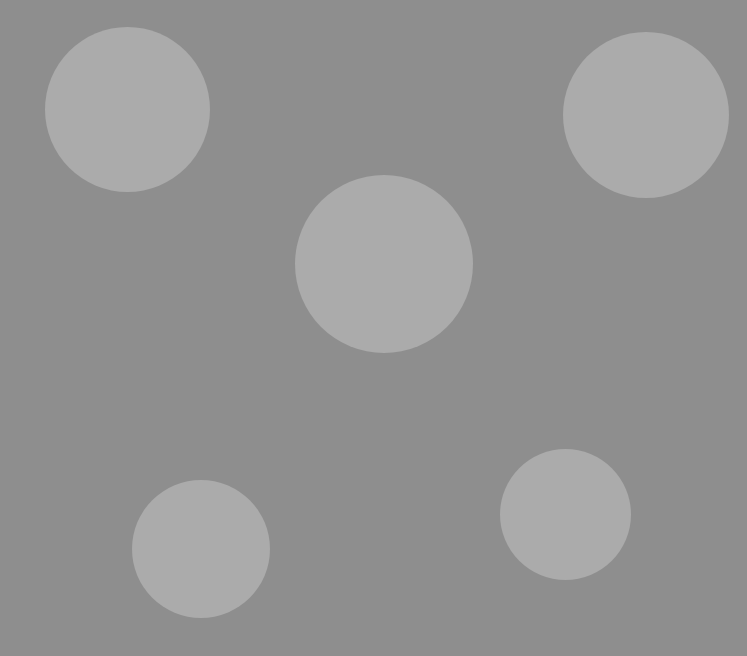
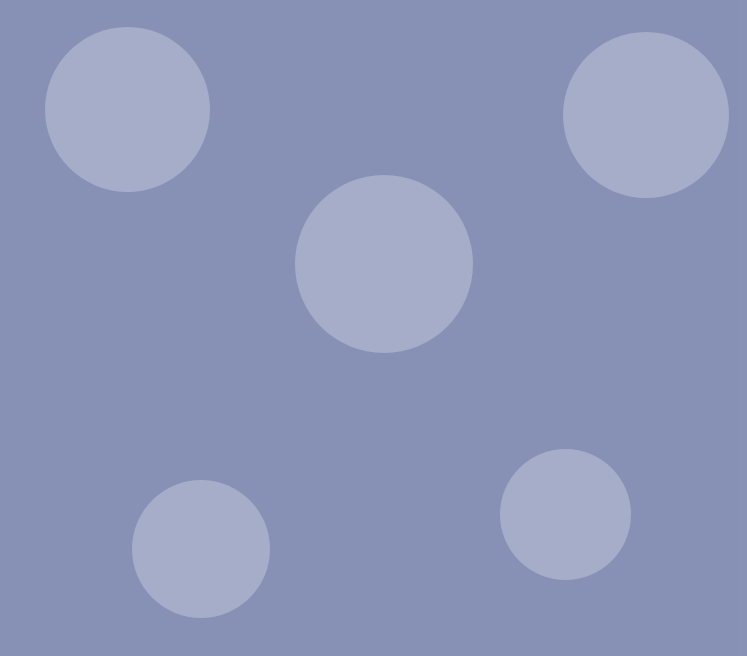
Before and after one commit to aSwanting/bouncing-circle, a plain HTML site: page index.html in a window 1280 px wide. Shown: the whole page, without its empty margins (533-1280 px from the left). Drawn offline with nearby package versions, Linux system fonts and the light colour scheme.

Commit message:
change bg

```diff
--- a/css/style.css
+++ b/css/style.css
@@ -1,6 +1,6 @@
 .app-main {
     /* background: url(../img/background-img.jpg) center / cover; */
-    background-color: rgba(105, 105, 105, 0.753);
+    background-color: rgba(96, 110, 158, 0.753);
     height: 100vh;
     overflow: hidden;
     position: relative;
```
